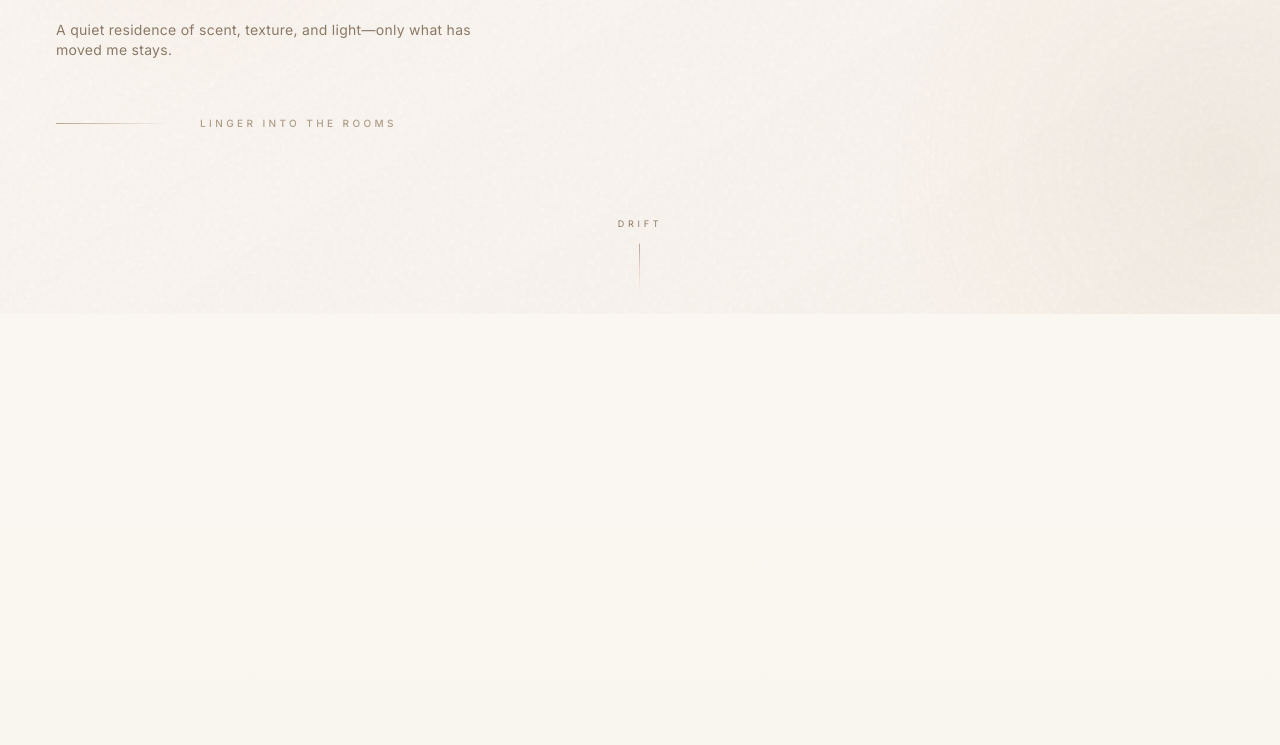
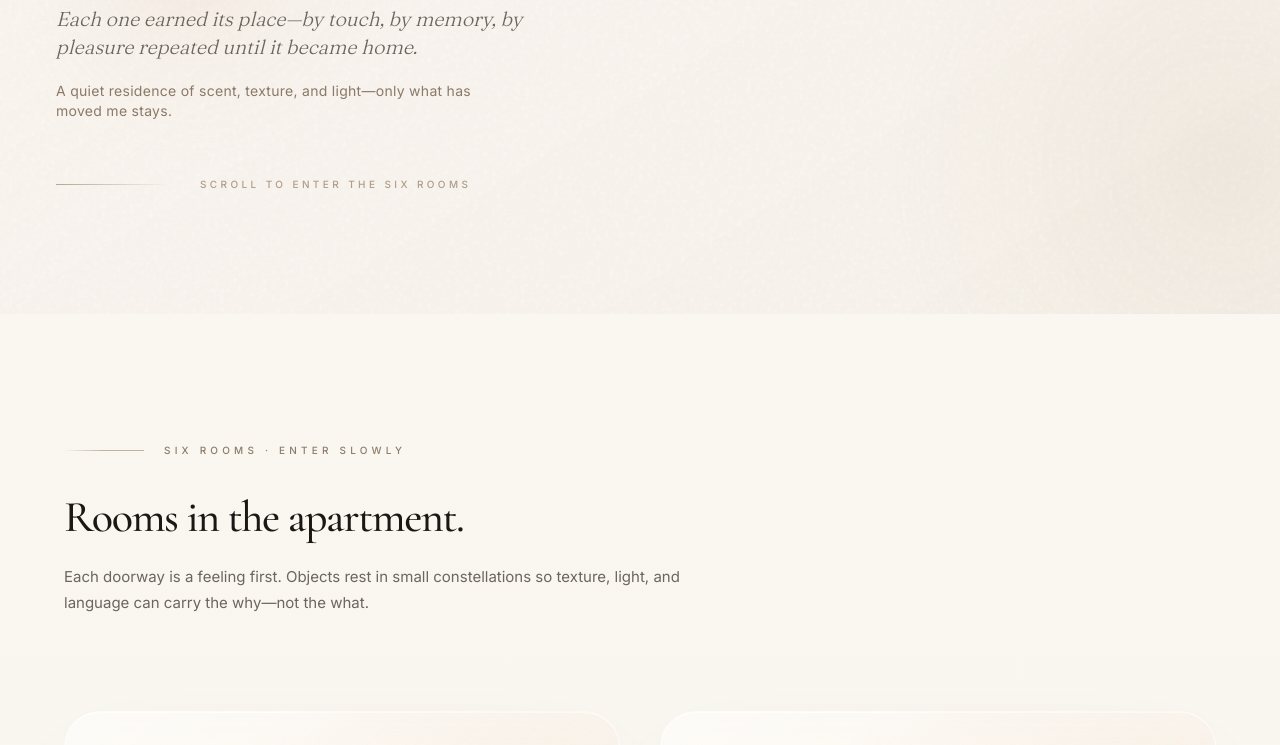
Before and after one commit to tweeshajain/shopping, a Next.js app: page / in a window 1280 px wide. Shown: the part 486-1231 px from the top of the page. Built offline with nearby package versions, Linux system fonts and the light colour scheme.

Commit message:
Tighten hero spacing and clarify scroll cue

```diff
--- a/src/components/home/HomePage.tsx
+++ b/src/components/home/HomePage.tsx
@@ -88,7 +88,7 @@ export function HomePage() {
 
   return (
     <div className="overflow-x-hidden [overflow-y:visible]">
-      <div ref={heroRef} className="relative h-[190vh] sm:h-[178vh]">
+      <div ref={heroRef} className="relative h-[104vh] sm:h-[106vh]">
         <div className="sticky top-0 flex h-dvh min-h-[640px] flex-col justify-center overflow-hidden pt-[max(5.75rem,env(safe-area-inset-top)+4.5rem)] sm:pt-28">
           {/* Cinematic atmosphere — layered animated gradients */}
           <div className="pointer-events-none absolute inset-0 -z-20 bg-ivory-50" />
@@ -250,48 +250,40 @@ export function HomePage() {
                 >
                   <div className="h-px w-16 bg-gradient-to-r from-taupe-200/90 to-transparent sm:w-28" />
                   <p className="max-w-xs font-sans text-[10px] font-medium uppercase tracking-[0.34em] text-taupe-200">
-                    Linger into the rooms
+                    Scroll to enter the six rooms
                   </p>
                 </motion.div>
               </div>
 
             </div>
           </motion.div>
-
-          <motion.div
-            style={{ opacity: heroOpacity }}
-            className="pointer-events-none relative z-20 mx-auto flex justify-center pb-[max(1.5rem,env(safe-area-inset-bottom))] pt-6"
-          >
-            <div className="flex flex-col items-center gap-3 text-taupe-300">
-              <span className="font-sans text-[9px] uppercase tracking-[0.42em]">
-                Drift
-              </span>
-              <motion.span
-                animate={reduce ? undefined : { y: [0, 8, 0] }}
-                transition={{ duration: 3.2, repeat: Infinity, ease: "easeInOut" }}
-                className="h-12 w-px bg-gradient-to-b from-taupe-200/90 via-rose-200/50 to-transparent"
-              />
-            </div>
-          </motion.div>
         </div>
       </div>
 
-      <section className="scroll-mt-28 border-t border-transparent py-28 safe-x sm:py-36 lg:px-10 lg:py-44">
+      <section className="scroll-mt-28 border-t border-transparent pb-24 pt-10 safe-x sm:pb-32 sm:pt-14 lg:px-10 lg:pb-40 lg:pt-20">
         <div className="relative mx-auto max-w-6xl">
         <motion.div
-          initial={reduce ? false : { opacity: 0, y: 28 }}
+          initial={reduce ? false : { opacity: 0, y: 22 }}
           whileInView={reduce ? undefined : { opacity: 1, y: 0 }}
           viewport={{ once: true, margin: "-10%" }}
           transition={{ duration: 1.1, ease: silk }}
-          className="mb-24 max-w-2xl space-y-6 sm:mb-32 sm:space-y-7"
+          className="mb-16 flex flex-col gap-7 sm:mb-24 sm:gap-9"
         >
-          <h2 className="font-display text-[clamp(1.875rem,5vw,2.75rem)] font-medium tracking-[-0.03em] text-softblack">
+          <div className="flex items-center gap-5">
+            <span className="h-px w-12 bg-gradient-to-r from-transparent via-taupe-200/80 to-taupe-200/80 sm:w-20" aria-hidden />
+            <p className="font-sans text-[9px] font-medium uppercase tracking-[0.42em] text-taupe-300 sm:text-[10px]">
+              Six rooms · enter slowly
+            </p>
+          </div>
+          <div className="max-w-2xl space-y-5 sm:space-y-6">
+            <h2 className="font-display text-[clamp(1.875rem,5vw,2.75rem)] font-medium leading-[1.05] tracking-[-0.03em] text-softblack">
               Rooms in the apartment.
             </h2>
             <p className="font-sans text-sm leading-[1.7] text-warmgrey-400 sm:text-[15px]">
               Each doorway is a feeling first. Objects rest in small constellations
               so texture, light, and language can carry the why—not the what.
             </p>
+          </div>
         </motion.div>
 
         <div className="grid auto-rows-auto gap-10 sm:gap-12 lg:grid-cols-12 lg:gap-x-10 lg:gap-y-14">
```
Lines whose indentation alone changed are shown as unchanged.
